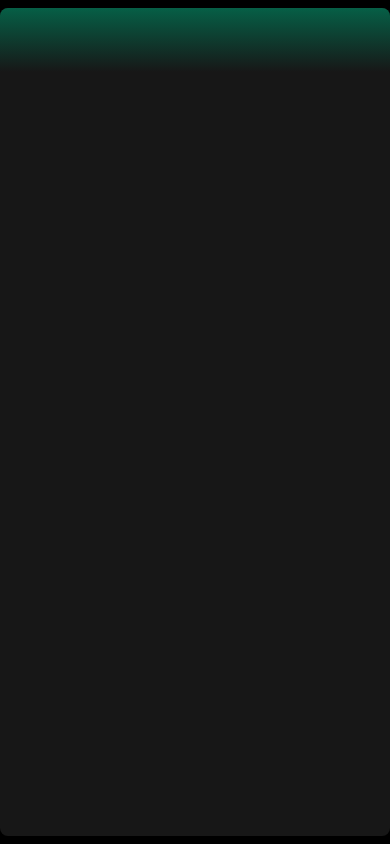
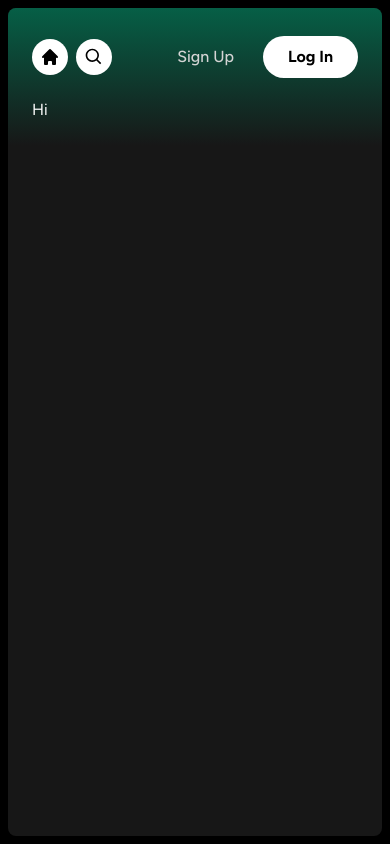
Before and after one commit to SalikJamal/sound-scape, a Next.js app: page / in a window 390 px wide. Built offline with nearby package versions, Linux system fonts and the light colour scheme.

Commit message:
Header, custom Button

```diff
--- /dev/null
+++ b/components/button.tsx
@@ -0,0 +1,26 @@
+import { forwardRef } from "react"
+import { twMerge } from "tailwind-merge"
+
+interface IButtonProps extends React.ButtonHTMLAttributes<HTMLButtonElement> {}
+
+
+const Button = forwardRef<HTMLButtonElement, IButtonProps>(({
+    className, children, disabled, type = "button", ...props
+}, ref) => {
+    return (
+        <button
+            className={twMerge("w-full rounded-full bg-green-500 border border-transparent px-3 py-3 disabled:cursor-not-allowed disabled:opacity-50 text-black font-bold hover:opacity-75 transition", className)}
+            type={type}
+            disabled={disabled}
+            ref={ref}
+            {...props}
+        >
+            {children}
+        </button>
+    )
+})
+
+Button.displayName = "Button"
+
+
+export default Button
--- a/components/header.tsx
+++ b/components/header.tsx
@@ -1,8 +1,11 @@
 "use client"
 
 import { useRouter } from "next/navigation"
+import { BiSearch } from "react-icons/bi"
+import { HiHome } from "react-icons/hi"
 import { RxCaretLeft, RxCaretRight } from "react-icons/rx"
 import { twMerge } from "tailwind-merge"
+import Button from "@/components/button"
 
 interface IHeaderProps {
     children: React.ReactNode;
@@ -37,7 +40,42 @@
                         />
                     </button>
                 </div>
+                <div className="flex md:hidden gap-x-2 items-center">
+                    <button className="rounded-full p-2 bg-white flex items-center justify-center hover:opacity-75 transition">
+                        <HiHome
+                            className="text-black"
+                            size={20}
+                        />
+                    </button>
+                    <button className="rounded-full p-2 bg-white flex items-center justify-center hover:opacity-75 transition">
+                        <BiSearch
+                            className="text-black"
+                            size={20}
+                        />
+                    </button>
+                </div>
+                <div className="flex justify-between items-center gap-x-4">
+                    <>
+                        <div>
+                            <Button
+                                className="bg-transparent text-neutral-300 font-medium"
+                                onClick={() => {}}
+                            >
+                                Sign Up
+                            </Button>
+                        </div>
+                        <div>
+                            <Button
+                                className="bg-white px-6 py-2"
+                                onClick={() => {}}
+                            >
+                                Log In
+                            </Button>
+                        </div>
+                    </>
+                </div>
             </div>
+            {children}
         </div>
     )
 }
--- a/components/sidebar.tsx
+++ b/components/sidebar.tsx
@@ -33,7 +33,7 @@
     ], [pathname])
 
     return (
-        <div className="flex h-full">
+        <div className="flex h-full px-2 md:px-0">
             <div className="hidden md:flex flex-col gap-y-2 bg-black h-full w-[300px] p-2">
                 <Box>
                     <div className="flex flex-col gap-y-4 px-5 py-4">
```
